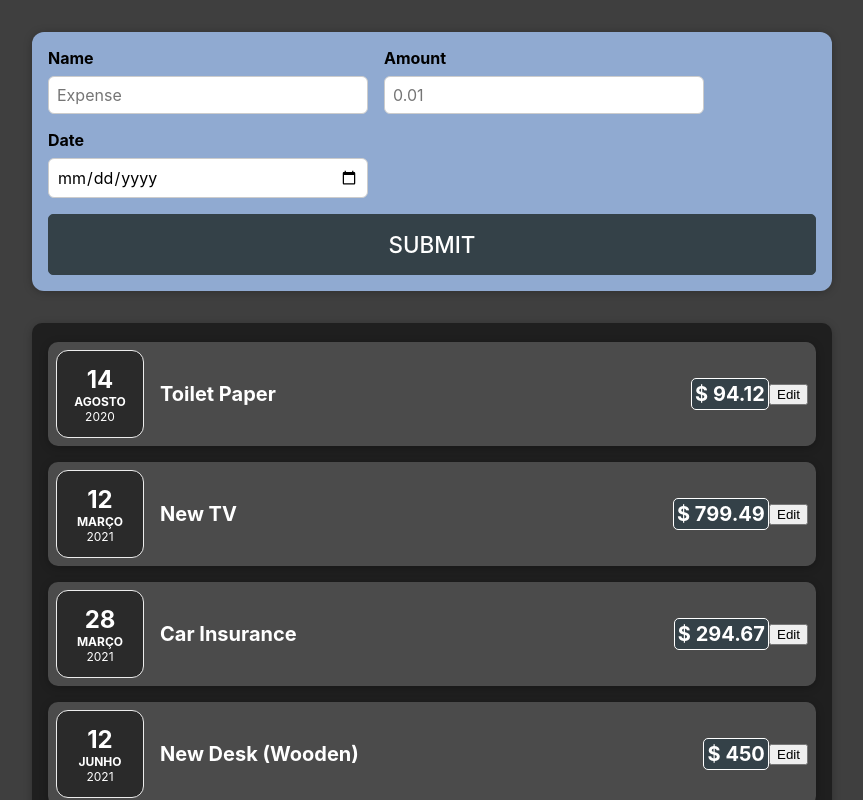
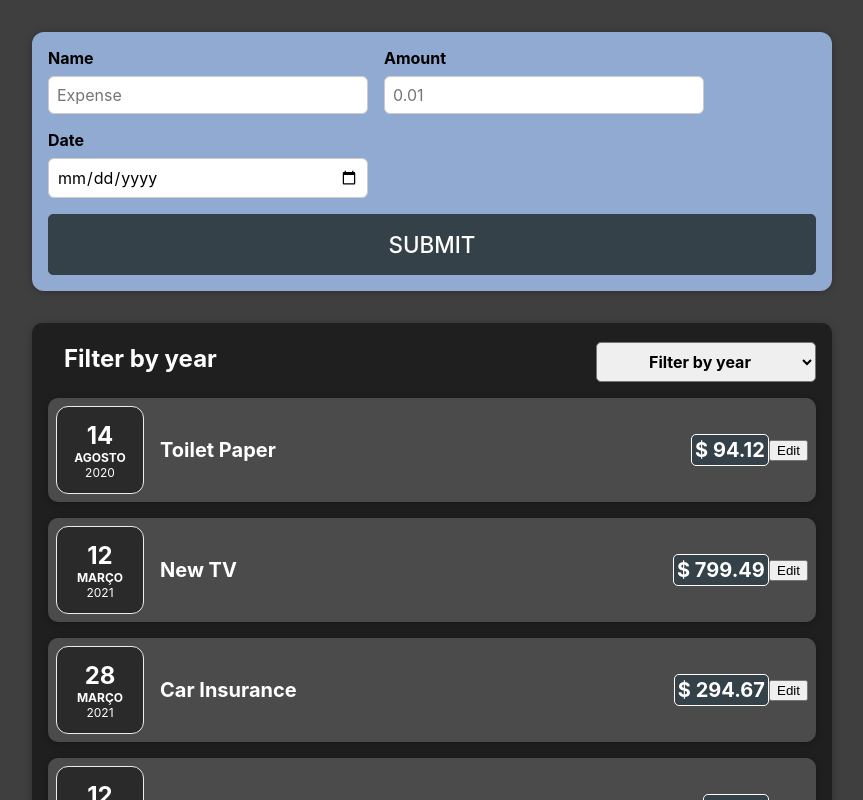
Before and after one commit to aff123456/React, a React (Create React App) app in the folder app-01-basics/: page / in a window 1280 px wide. Shown: the top 800 px of the page, without its empty margins (208-1071 px from the left). Built offline with nearby package versions, Linux system fonts and the light colour scheme.

Commit message:
nested ExpensesFilter inside Expenses component

```diff
--- a/app-01-basics/src/components/Expenses/Expenses.js
+++ b/app-01-basics/src/components/Expenses/Expenses.js
@@ -1,6 +1,8 @@
 import ExpenseItem from "./ExpenseItem";
 import './Expenses.css';
 import Card from "../UI/Card";
+import ExpensesFilter from "./ExpensesFilter";
+import { useState } from "react";
 
 const Expenses = props => {
 
@@ -8,8 +10,19 @@ const Expenses = props => {
         return <ExpenseItem key={index} title={expense.title} amount={expense.amount} date={expense.date} />
     });
 
+    const [filterValue, setFilterValue] = useState('');
+
+    const filterHandler = data => {
+        // const filterYear = { data, id: Math.random().toString() };  // not sure if 'id' is needed, since 'data' is not an object
+        const filterYear = data;
+        console.log('Expenses component');
+        console.log(filterYear);
+        setFilterValue(filterYear);
+    }
+
     return (
         <Card className="expenses">
+            <ExpensesFilter onSave={filterHandler} />
             {expenseItemList}
         </Card>
     );
```
